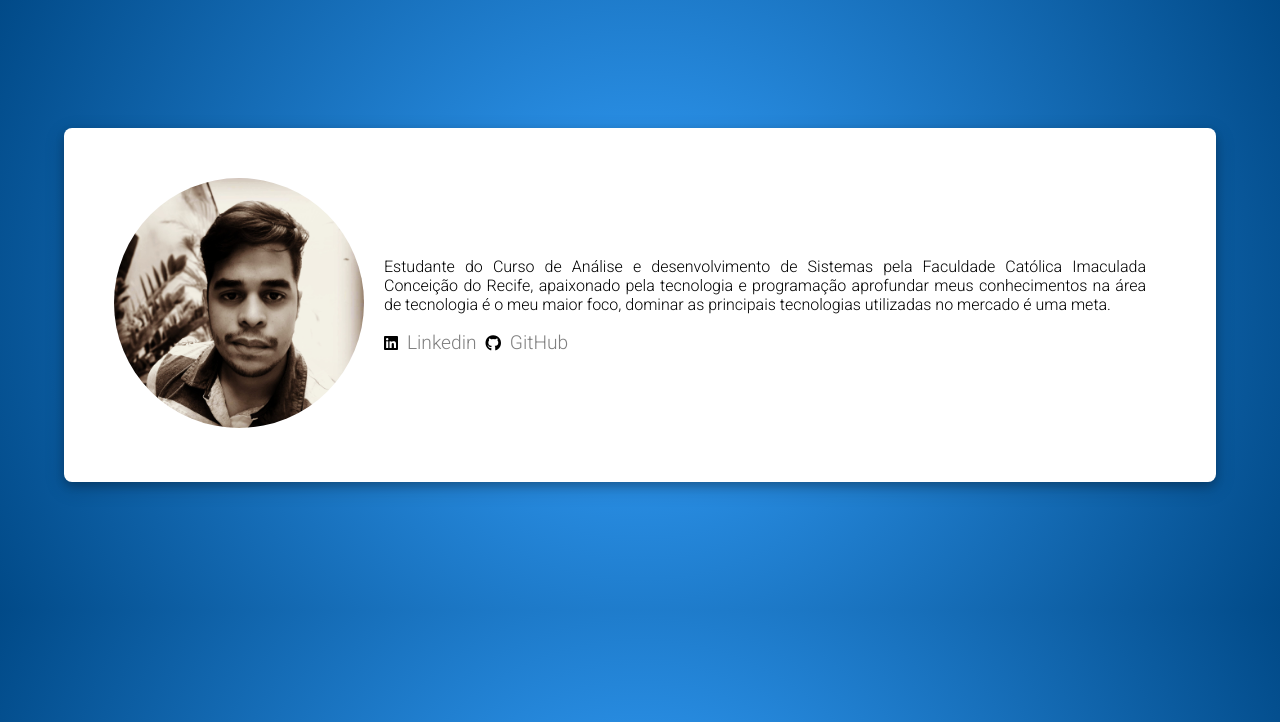
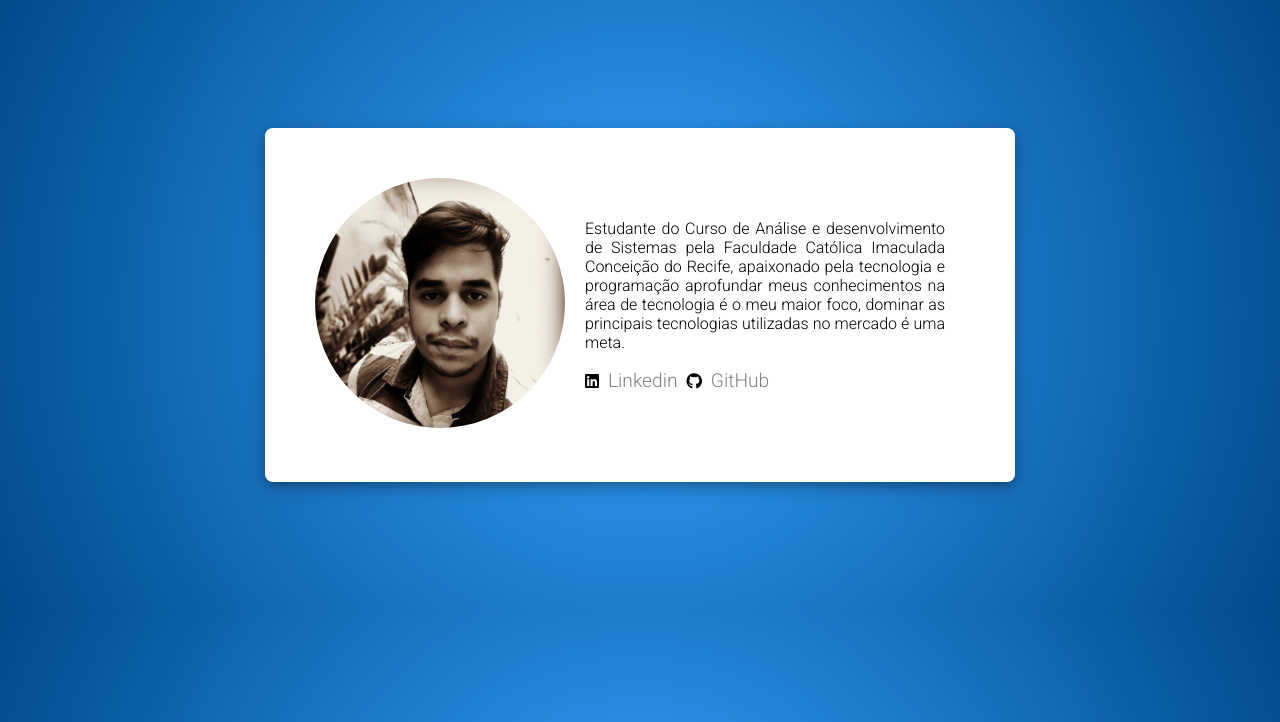
Before and after one commit to samuelikz/samuelikz, a PHP site: page / in a window 1280 px wide. Shown: the top 722 px of the page. Run offline with PHP 8.4, Linux system fonts and the light colour scheme; some libraries are stand-ins or nearby versions.

Commit message:
Update layout.css

```diff
--- a/assets/css/layout.css
+++ b/assets/css/layout.css
@@ -18,6 +18,7 @@
   border-radius: 8px;
   margin: 10vw auto;
   min-width: 330px;
+  max-width: 750px;
 }
 
 body {
```
